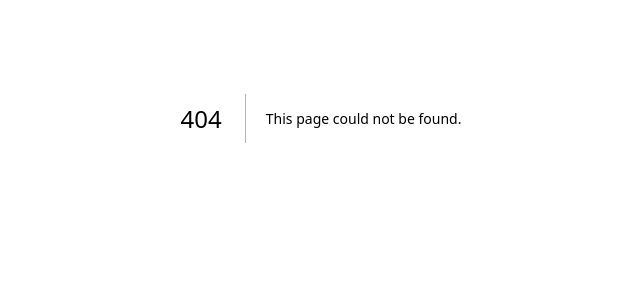
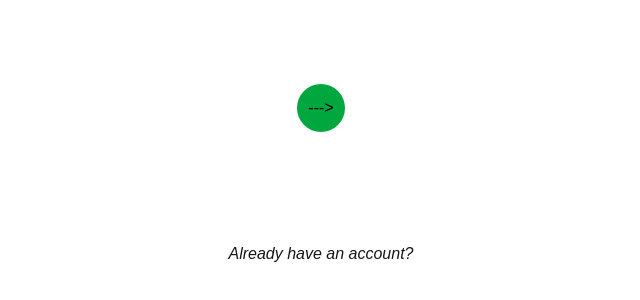
Before and after one commit to sujanthapa01/facenote, a Next.js app: page /auth/create-account in a window 1280 px wide. Before the commit this address had no page. Shown: the part 282-582 px from the top of the page, without its empty margins (319-959 px from the left). Built offline with nearby package versions, Linux system fonts and the light colour scheme; no server answers.

Commit message:
feat: added create account page

```diff
--- /dev/null
+++ b/app/auth/create-account/page.tsx
@@ -0,0 +1,71 @@
+"use client";
+
+import React, { useEffect, useState } from "react";
+import { auth } from "@/lib/firebase";
+import { useRouter } from "next/navigation";
+// import { useAuth } from "@/hooks/check_login_user";
+import { handleFirebaseError } from "@/errors/firebase_Errros";
+
+import {createUserWithEmailAndPassword} from "firebase/auth";
+
+function Page() {
+  const [email, setemail] = useState<string>("");
+  const [password, setPassword] = useState<string>("");
+  const [print, setPrint] = useState<string>("");
+
+  const handleCreateAccount = async () => {
+    if (!email || !password) {
+      setPrint("Please fill the email and password");
+      return;
+    }
+
+    try {
+      // Try to login
+      await createUserWithEmailAndPassword(auth, email, password);
+      setPrint("Login successful!");
+    } catch (error: any) {
+       const errorMessage = handleFirebaseError(error.code); // Get error message
+      setPrint(errorMessage);
+    }
+  };
+
+
+
+  const router = useRouter()
+
+  return (
+    <div className="flex justify-center items-center h-screen flex-col">
+      <div className="flex flex-col gap-4 items-center justify-center h-44">
+        {print && <p className="text-red-400">{print}</p>}
+
+        <input
+          type="text"
+          placeholder="email"
+          onChange={(e) => setemail(e.target.value)}
+          className="border-white rounded-md border-[1px] px-2 py-1 text-white"
+        />
+
+        <input
+          type="password"
+          placeholder="password"
+          onChange={(e) => setPassword(e.target.value)}
+          className="border-white rounded-md border-[1px] px-2 py-1 text-white"
+        />
+
+        <button
+          onClick={handleCreateAccount}
+          className="bg-green-600 rounded-full text-black w-12 h-12 cursor-pointer hover:scale-110 duration-200 border-2 border-transparent hover:border-white flex items-center justify-center"
+        >
+          {"--->"}
+        </button>
+
+      </div>
+
+        <div onClick={() => {router.replace("/auth")}} className=" mt-24 font-thin italic cursor-pointer hover:text-red-600 duration-200 hover:underline">
+         Already have an account?
+        </div>
+    </div>
+  );
+}
+
+export default Page;
```
